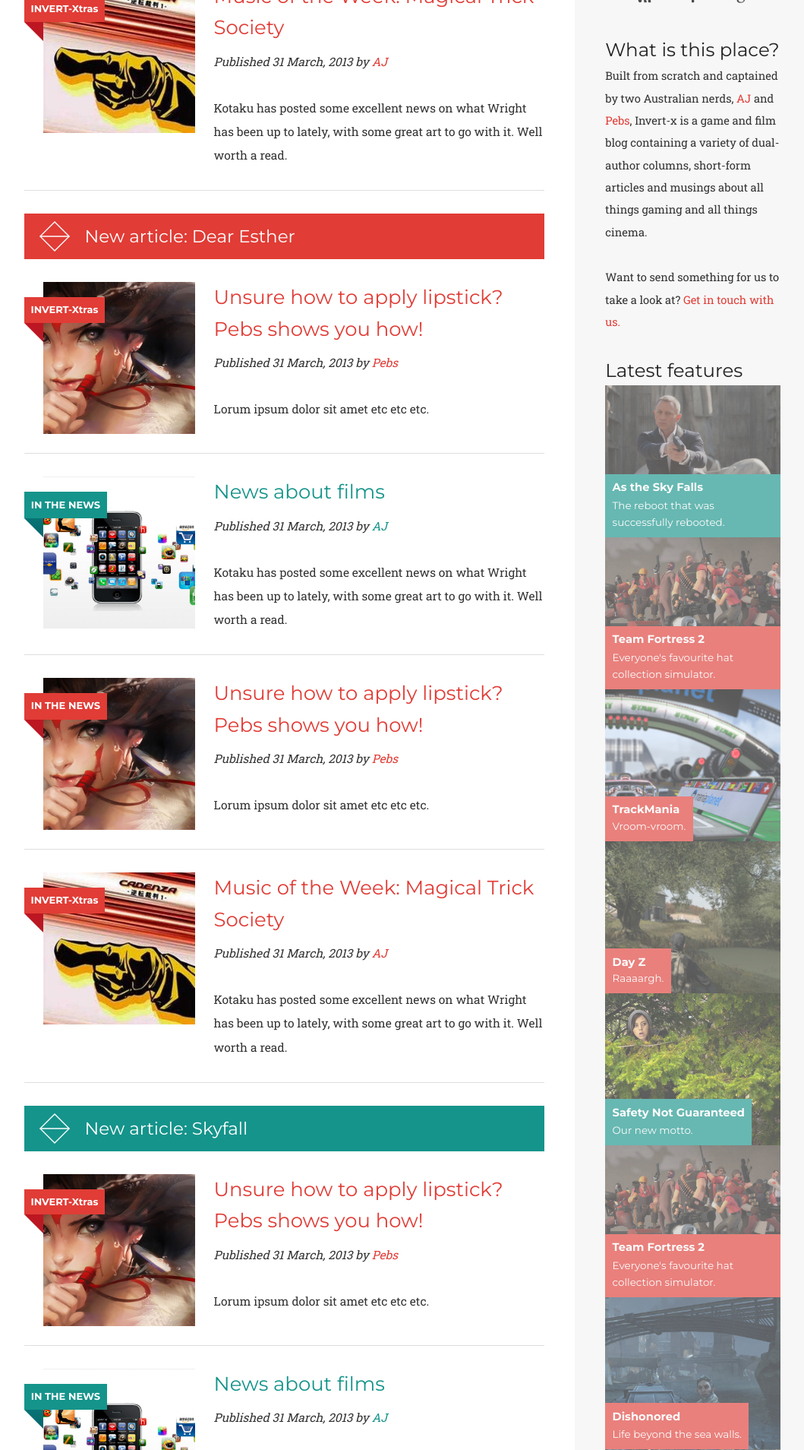
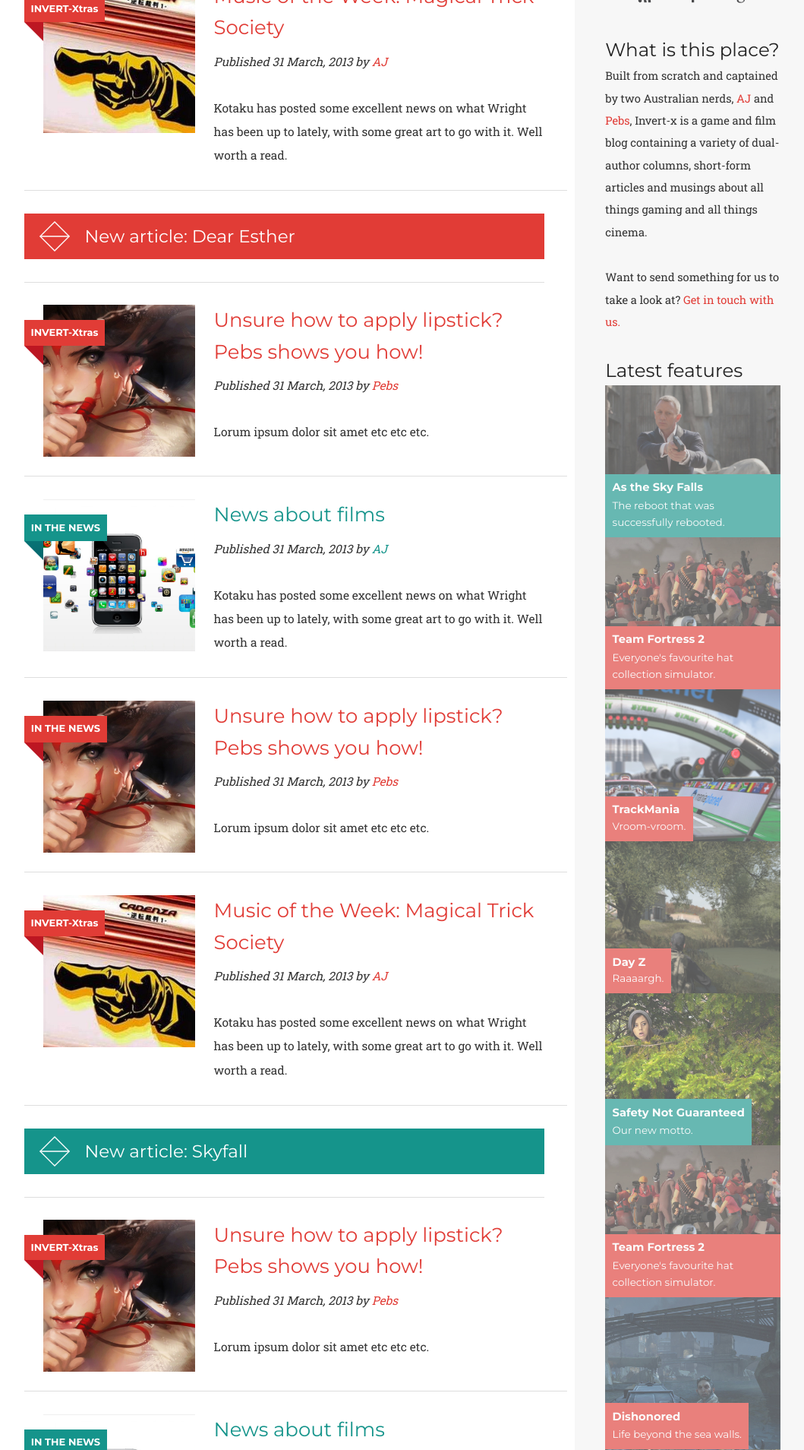
Before and after one commit to AJ292/Invert-x, a PHP site: page / in a window 1280 px wide. Shown: the part 755-2663 px from the top of the page at 76% size, without its empty margins (90-1149 px from the left). Run offline with PHP 8.4, Linux system fonts and the light colour scheme.

Commit message:
Further article alert updates

```diff
--- a/Content/Styles/style-combined.css
+++ b/Content/Styles/style-combined.css
@@ -629,7 +629,7 @@ i, em {
 }
 
 .news-article {
-	margin: 30px 30px 30px 0;
+	padding: 30px 30px 0 0;
 	overflow-x: hidden;
 	width: 100%;
 	font-size: .9em;
@@ -692,8 +692,15 @@ i, em {
 	line-height: 60px;
 	color: #fff;
 	display: block;
+	margin: 30px 0 30px 0;
 	font-family: 'Montserrat', sans-serif;
-	margin: 0 0 30px 0;
+}
+
+.article-alert:after {
+	content: " ";
+	height: 30px;
+	display: block;
+	border-bottom: 1px solid #dedede;
 }
 
 .article-alert img {
```
